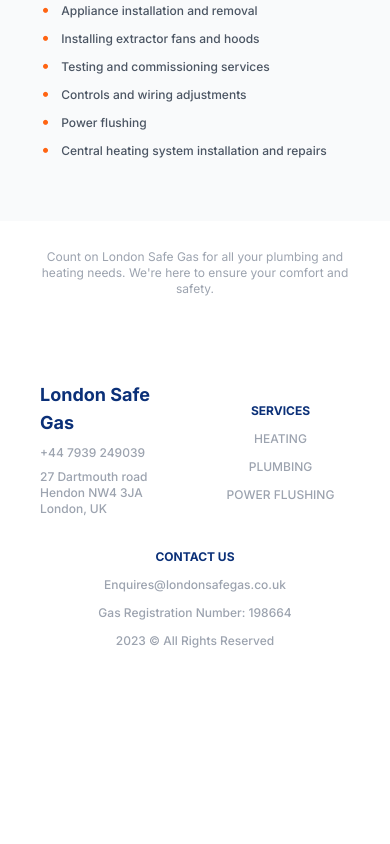
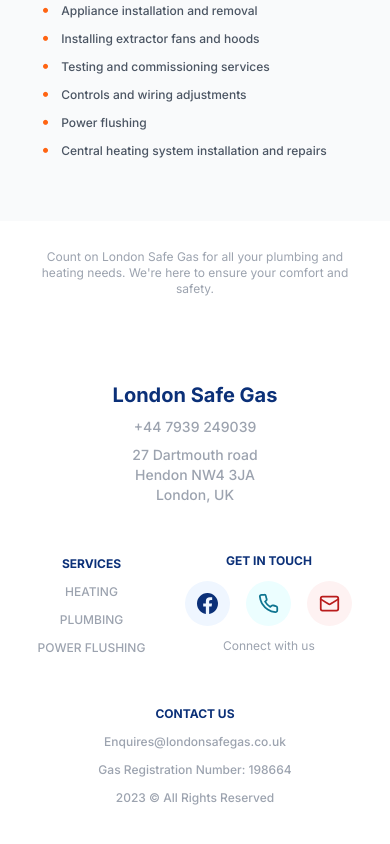
Before and after one commit to minhazk/London-Safe-Gas, a Next.js app: page /plumbing in a window 390 px wide. Shown: the part 1431-2275 px from the top of the page. Before the commit the page ends 2144 px from the top, so only its background shows below. Built offline with nearby package versions, Linux system fonts and the light colour scheme.

Commit message:
footer social links

```diff
--- a/src/layout/Footer.tsx
+++ b/src/layout/Footer.tsx
@@ -1,11 +1,13 @@
 import { address, contactEmail, contactNumber, gasRegNumber } from '@/data';
 import Link from 'next/link';
+import { BsFacebook } from 'react-icons/bs';
+import { Mail, Phone } from 'lucide-react';
 
 export function Footer() {
     return (
-        <footer className='mb-16 mt-16 px-10 grid justify-center text-left grid-cols-2 md:grid-cols-[1fr_auto_auto] gap-8 items-center md:w-[90vw] max-w-[1360px] mx-auto text-xs lg:text-sm'>
-            <div>
-                <p className='text-primary font-bold text-lg'>London Safe Gas</p>
+        <footer className='mb-16 mt-16 px-8 sm:px-5 lg:px-10 grid justify-center text-left grid-cols-[auto_max-content] sm:grid-cols-[1.2fr_auto_auto] lg:grid-cols-[1fr_auto_auto_auto] grid-rows-[min-content_min-content_auto] gap-x-10 gap-y-12 sm:gap-y-8 lg:gap-8 items-center sm:w-[90vw] max-w-[1360px] mx-auto text-xs xl:text-sm'>
+            <div className='sm:-mt-1 col-span-full sm:col-span-1 text-center sm:text-left text-sm sm:text-xs lg:text-sm'>
+                <p className='text-primary font-bold text-xl sm:text-lg whitespace-nowrap'>London Safe Gas</p>
                 <p className='text-gray-400 font-medium my-2'>{contactNumber}</p>
                 <p className='text-gray-400 font-medium'>
                     {address.road}
@@ -15,25 +17,46 @@
                 <p className='text-gray-400 font-medium'>London, UK</p>
             </div>
 
-            <div className='uppercase flex flex-col gap-3 md:mr-5 lg:mr-10 text-center mt-2 md:mt-0 text-xs lg:text-sm'>
+            <div className='uppercase flex flex-col gap-3 md:mr-8 lg:mr-10 text-center md:mt-0 text-xs xl:text-sm lg:h-full'>
                 <p className='text-primary font-bold'>Services</p>
-                <Link href='heating' className='text-gray-400 font-medium'>
+                <Link href='heating' className='text-gray-400 font-medium hover:opacity-70'>
                     Heating
                 </Link>
-                <Link href='plumbing' className='text-gray-400 font-medium'>
+                <Link href='plumbing' className='text-gray-400 font-medium hover:opacity-70'>
                     Plumbing
                 </Link>
-                <Link href='power-flushing' className='text-gray-400 font-medium'>
+                <Link href='power-flushing' className='text-gray-400 font-medium hover:opacity-70'>
                     Power Flushing
                 </Link>
             </div>
 
-            <div className='flex flex-col items-center gap-3 col-span-full md:col-span-1 text-gray-400 text-xs lg:text-sm'>
+            <div className='flex flex-col items-center gap-3 lg:mr-5 text-gray-400 text-xs xl:text-sm h-full col-span-full sm:col-span-1 order-last sm:order-[unset]'>
                 <p className='text-primary font-bold uppercase'>Contact Us</p>
 
-                <p className='font-medium'>{contactEmail}</p>
-                <p className='font-medium'>Gas Registration Number: {gasRegNumber}</p>
-                <p className='font-medium'>{new Date().getFullYear()} © All Rights Reserved</p>
+                <p className='font-medium whitespace-nowrap'>{contactEmail}</p>
+                <p className='font-medium whitespace-nowrap'>Gas Registration Number: {gasRegNumber}</p>
+                <p className='font-medium whitespace-nowrap'>{new Date().getFullYear()} © All Rights Reserved</p>
+            </div>
+
+            <div className='flex flex-col items-center gap-3 sm:gap-4 lg:gap-3 xl:gap-4 text-gray-400 text-xs xl:text-sm lg:h-full sm:col-span-full lg:col-span-1'>
+                <p className='text-primary font-bold uppercase'>Get in touch</p>
+                <div className='flex gap-4 items-center'>
+                    <a
+                        href='https://www.facebook.com/profile.php?id=61552428013531'
+                        className='rounded-full bg-blue-50 text-primary p-3 hover:bg-primary hover:text-white transition-colors'
+                        target='_blank'
+                        rel='noreferrer'
+                    >
+                        <BsFacebook size={21} />
+                    </a>
+                    <a href={`tel:${contactNumber}`} className='rounded-full bg-cyan-50 text-cyan-700 p-3 hover:bg-cyan-700 hover:text-white transition-colors'>
+                        <Phone size={21} />
+                    </a>
+                    <a href={`mailto:${contactEmail}`} className='rounded-full bg-red-50 text-red-700 p-3 hover:bg-red-700 hover:text-white transition-colors'>
+                        <Mail size={21} />
+                    </a>
+                </div>
+                <p className='text-gray-400 mb-1'>Connect with us</p>
             </div>
         </footer>
     );
```
